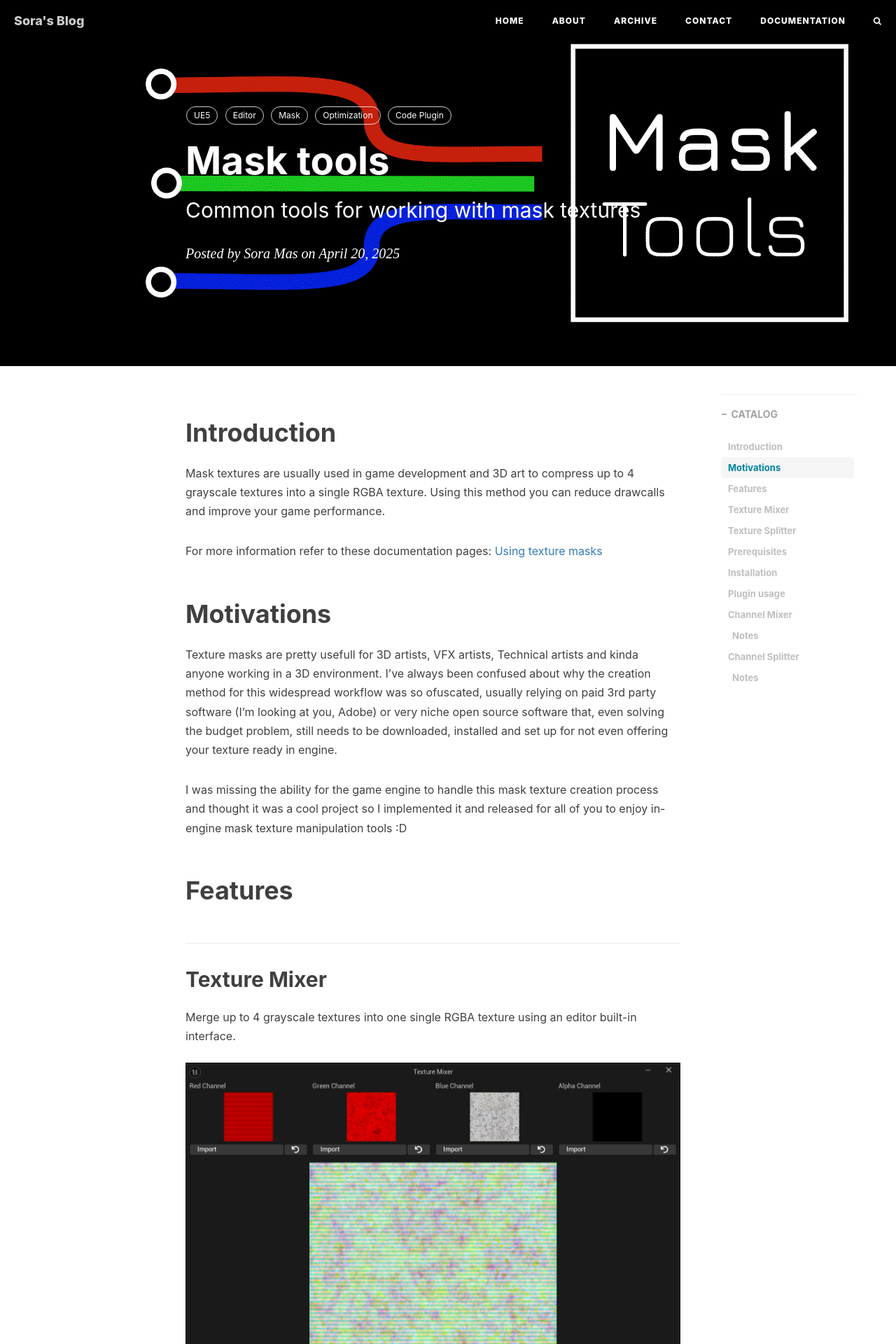
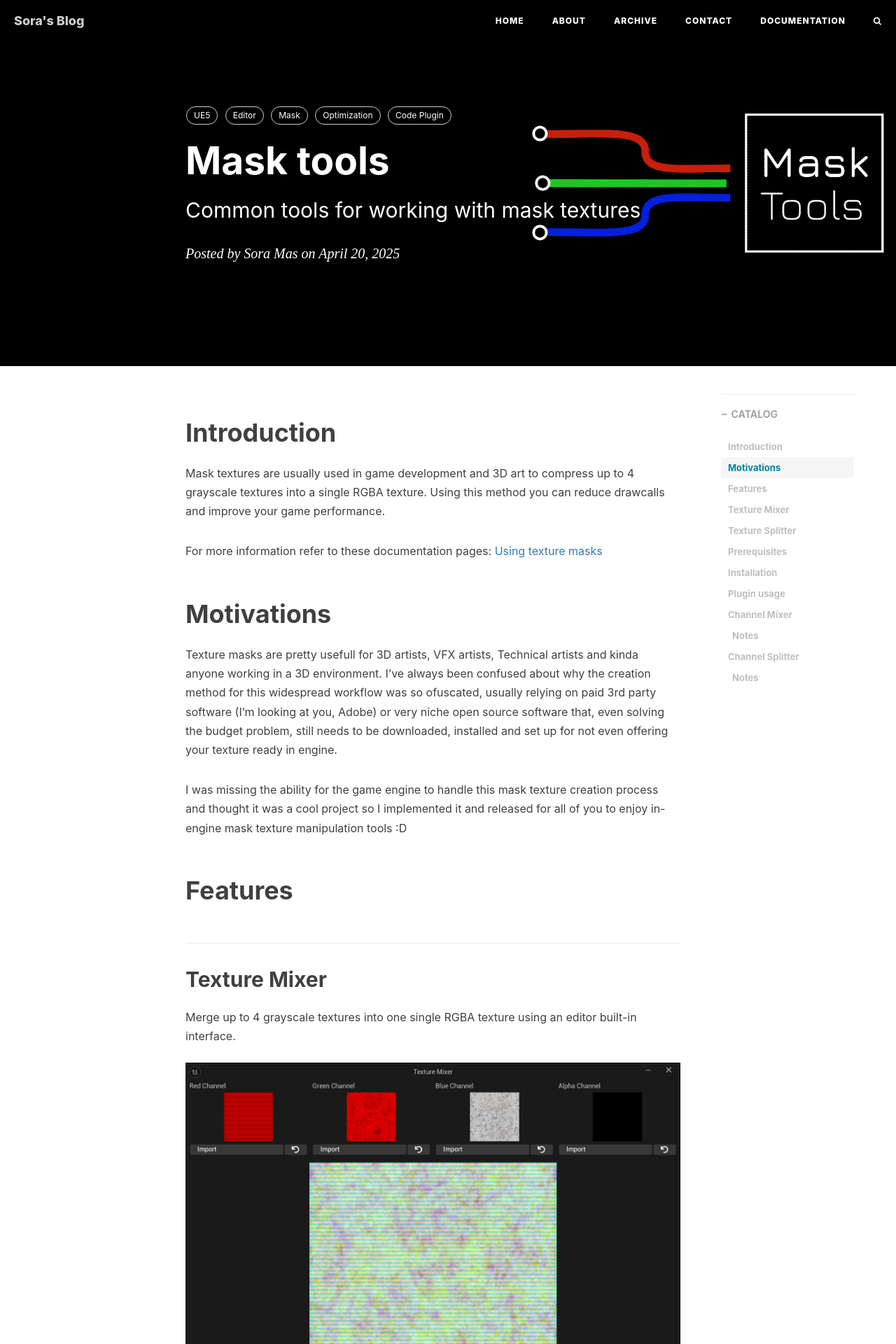
Before and after one commit to Bumvolla/bumvolla.github.io, a Jekyll site: the page built from _posts/docs/2025-04-20-MaskToolsDocs.md, in a window 1280 px wide. Shown: the top 1920 px of the page at 70% size. Built offline with Jekyll 4.4.1, drawn with Linux system fonts in a browser that asks for light colours; nearby versions of some CDN libraries; comment, search, counter and statistics services are not loaded; some of the changed text lies outside the part shown.

Commit message:
Docs 03 - fixs

```diff
--- a/_posts/docs/2025-04-20-MaskToolsDocs.md
+++ b/_posts/docs/2025-04-20-MaskToolsDocs.md
@@ -6,7 +6,7 @@ date: 2025-04-20
 author: "Sora Mas"
 post_type: "documentation"
 thumb-img: "/img/MaskTools.png"
-header-img: "img/MaskToolsDocs/MaskToolsHeader.png"
+header-img: "img/MaskToolsDocs/MaskToolsHeaderDocs.png"
 hidden: true
 tags:
   - UE5
@@ -83,24 +83,23 @@ You can find the channel mixer tool navigating to the "Tools" dropdown on the up
 
 5 - **Export settings**:
 
-    - Texture prefix: Will be appended at the start of the name (Ej. **T_**)
+- Texture prefix: Will be appended at the start of the name (Ej. **T_**)
 
-    - Texture name: The name the exported texture will have.
+- Texture name: The name the exported texture will have.
 
-    - Texture suffix: Will be appended at the end of the name (Ej. **_Mask**)
+- Texture suffix: Will be appended at the end of the name (Ej. **_Mask**)
 
-    - Export folder: Export folder. Relative to editor content folder.
+- Export folder: Export folder. Relative to editor content folder.
 
-    - Texture resolution: Resoolution the texture will be exported in. Asumes 1:1 ratio.
+- Texture resolution: Resoolution the texture will be exported in. Asumes 1:1 ratio.
 
-    - Export button: On clicked the texture will be exported with the set settings.
+- Export button: On clicked the texture will be exported with the set settings.
 
 ### Notes
 
-The selected texture is suposed to always be a grayscale texture and it's red channel will be the one used by the tool as the selected one. If the user want to use it's green or blue channels is supposed to first split that texture into single grayscale textures and use those as input for the channel mixer.
+* The selected texture is suposed to always be a grayscale texture and it's red channel will be the one used by the tool as the selected one. If the user want to use it's green or blue channels is supposed to first split that texture into single grayscale textures and use those as input for the channel mixer.
 
-Some default behaviours and values can be modified in the plugin settings.
-
+* Some default behaviours and values can be modified in the plugin settings.
 ![image](/img/MaskToolsDocs/TextureMixerSettings.png)
 
 
```
Also changed, not shown: img/MaskToolsDocs/MaskToolsHeaderDocs.png (added), 1 other file.
